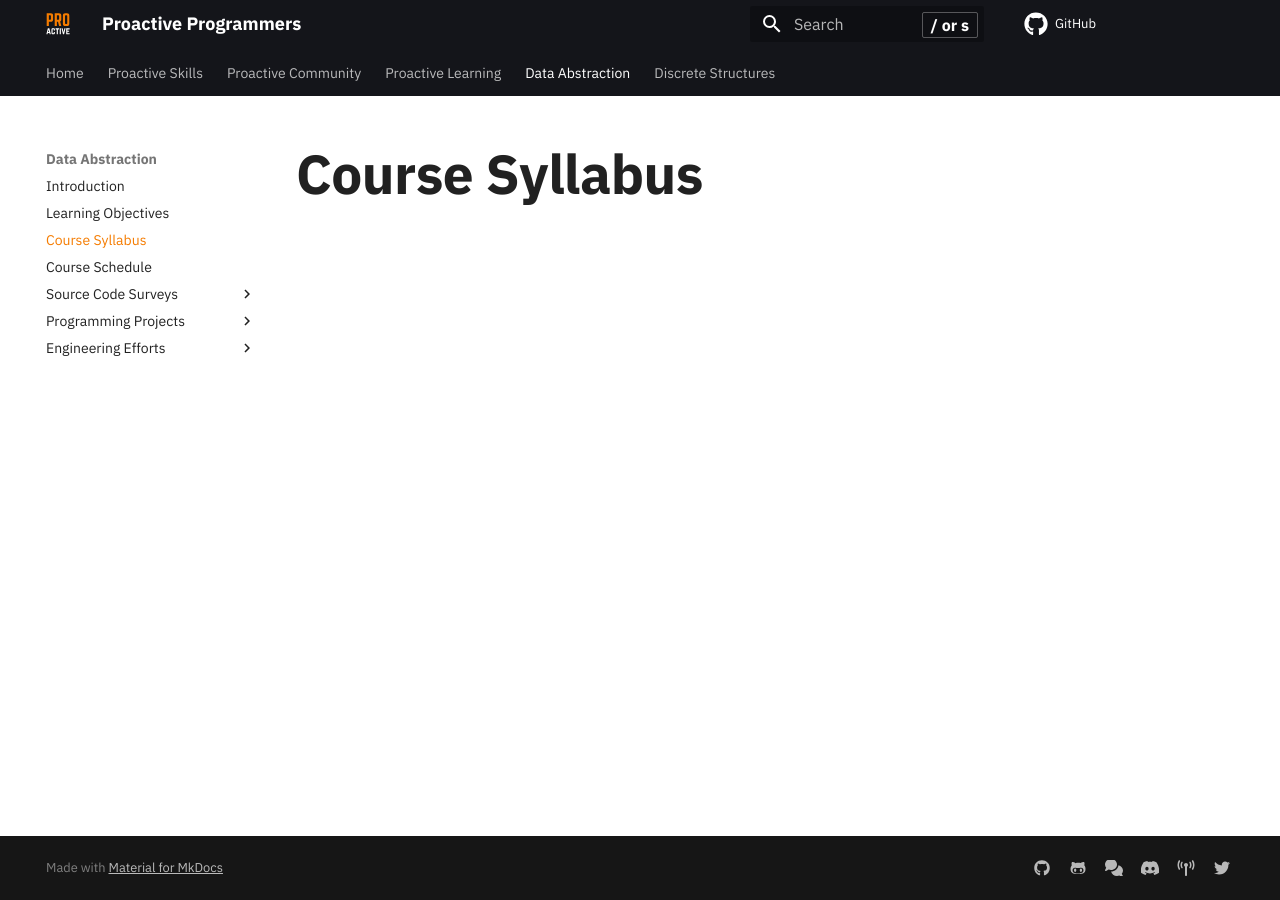
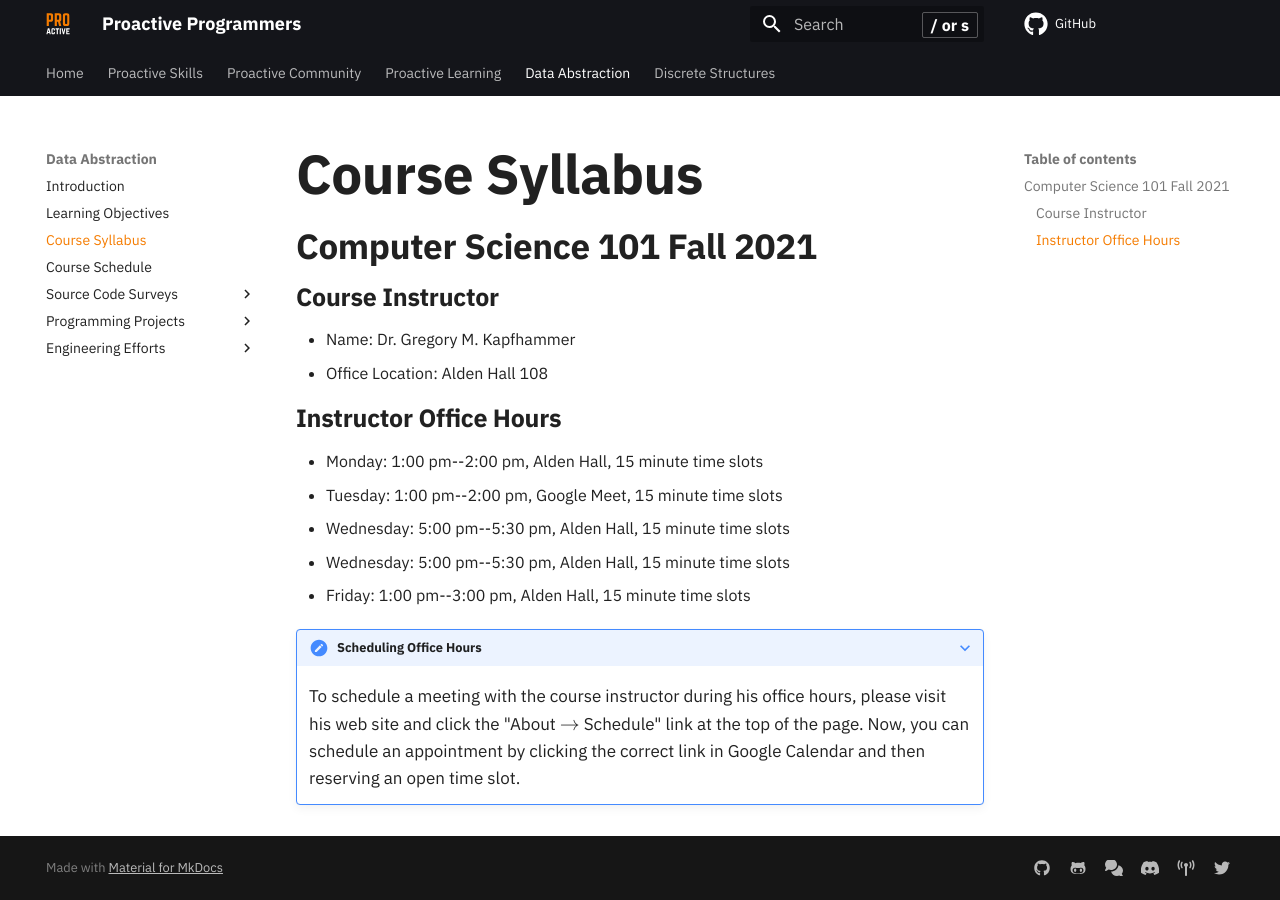
Before and after one commit to ProactiveProgrammers/www.proactiveprogrammers.com, an MkDocs documentation site: the page built from docs/data-abstraction/syllabus-data-abstraction.md, in a window 1280 px wide. Built offline with MkDocs 1.6.1 and Material for MkDocs 9.7.7, drawn with Linux system fonts in a browser that asks for light colours; comment, search, counter and statistics services are not loaded.

Commit message:
feat: Add starting content to syllabus-data-abstraction with nice box.

```diff
--- a/docs/data-abstraction/syllabus-data-abstraction.md
+++ b/docs/data-abstraction/syllabus-data-abstraction.md
@@ -1 +1,24 @@
 # Course Syllabus
+
+## Computer Science 101 Fall 2021
+
+### Course Instructor
+
+- Name: Dr. Gregory M. Kapfhammer
+- Office Location: Alden Hall 108
+
+### Instructor Office Hours
+
+-   Monday: 1:00 pm--2:00 pm, Alden Hall, 15 minute time slots
+-   Tuesday: 1:00 pm--2:00 pm, Google Meet, 15 minute time slots
+-   Wednesday: 5:00 pm--5:30 pm, Alden Hall, 15 minute time slots
+-   Wednesday: 5:00 pm--5:30 pm, Alden Hall, 15 minute time slots
+-   Friday: 1:00 pm--3:00 pm, Alden Hall, 15 minute time slots
+
+???+ note "Scheduling Office Hours"
+
+      To schedule a meeting with the course instructor during his office hours,
+      please visit his web site and click the "About $\rightarrow$ Schedule"
+      link at the top of the page. Now, you can schedule an appointment by
+      clicking the correct link in Google Calendar and then reserving an open
+      time slot.
```
